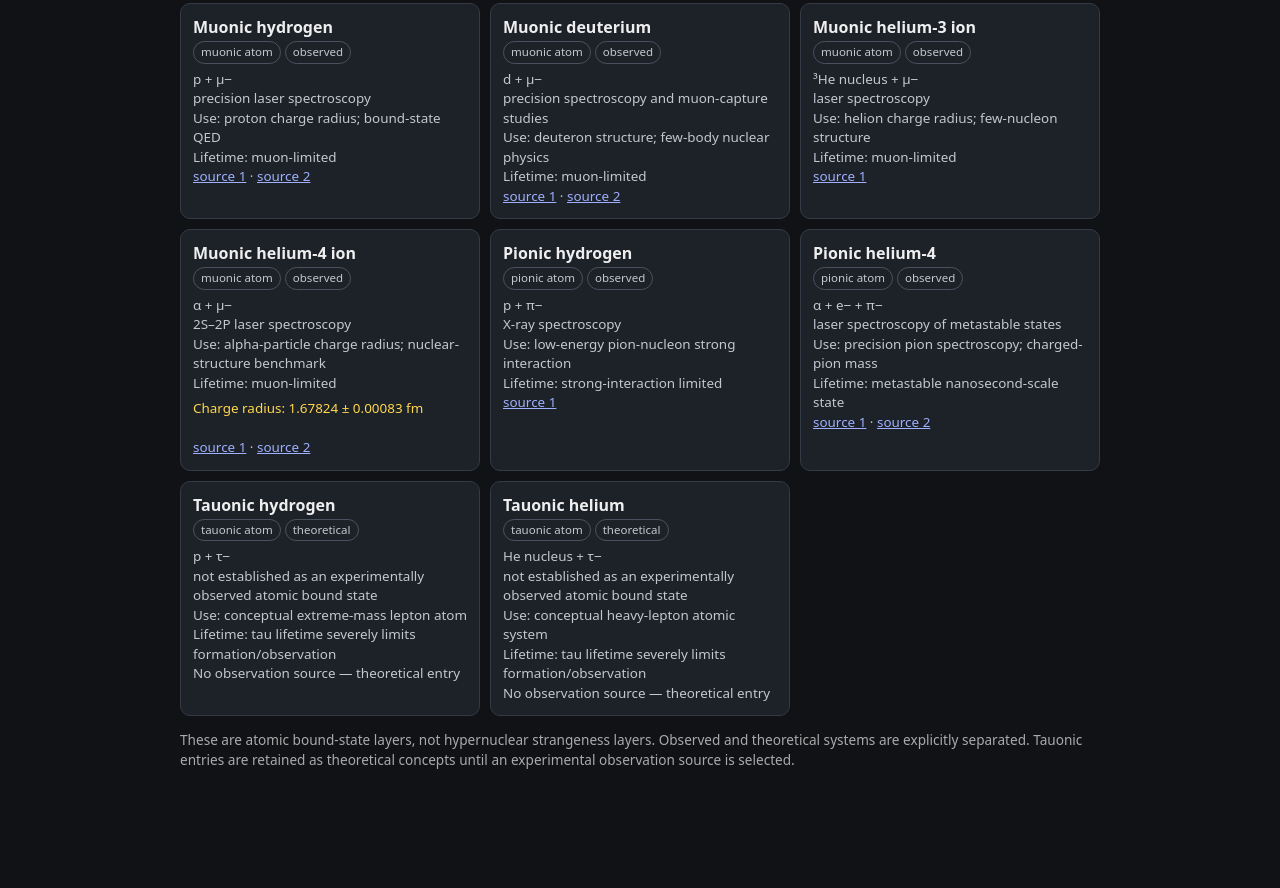
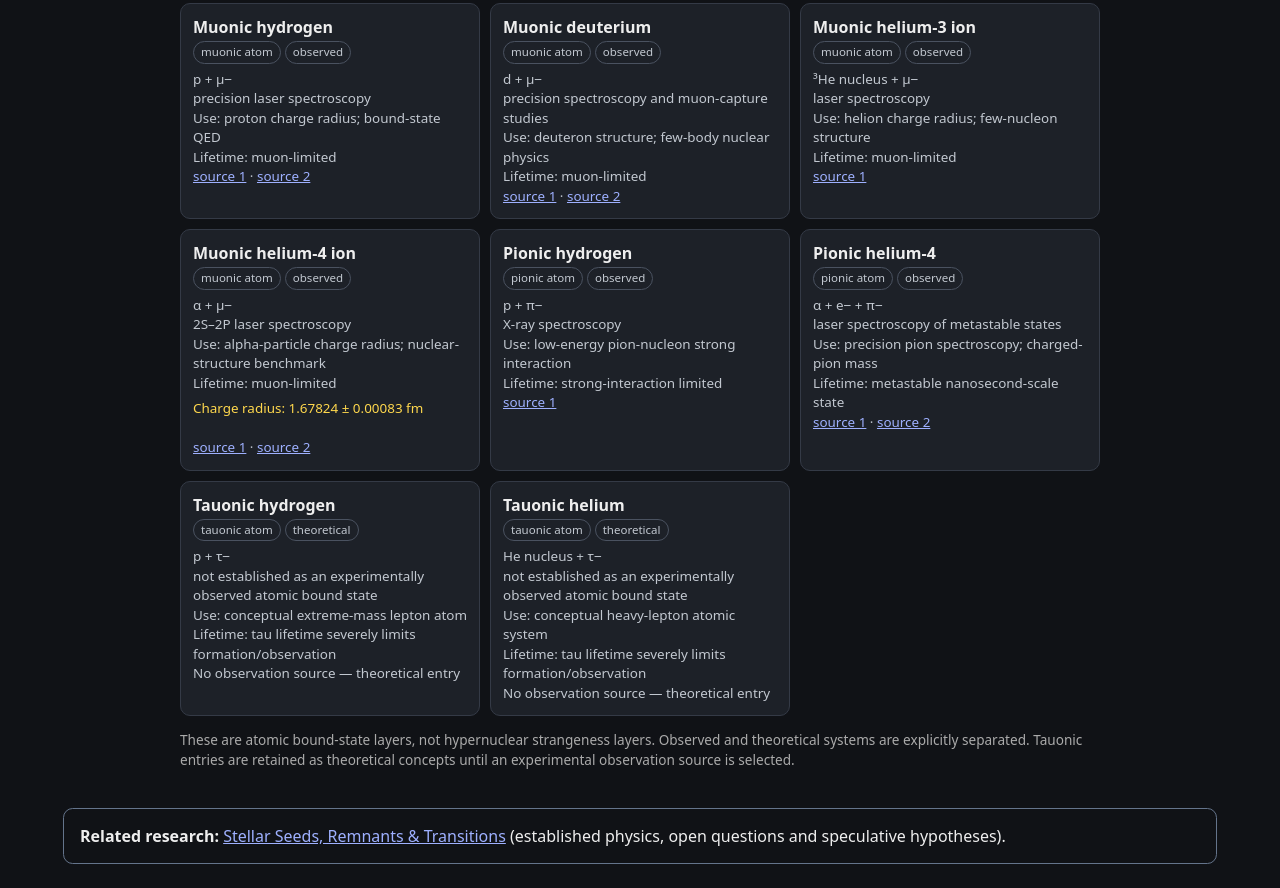
Before and after one commit to mardukasoka/chess-atlas, a plain HTML site: page experiments/nuclides/exotic-atoms.html in a window 1280 px wide. Shown: the part 718-1606 px from the top of the page. Before the commit the page ends 1502 px from the top, so only its background shows below. Drawn offline with Linux system fonts and the light colour scheme.

Commit message:
docs: link stellar seeds research from Atlas reference

```diff
--- a/experiments/nuclides/exotic-atoms.html
+++ b/experiments/nuclides/exotic-atoms.html
@@ -107,5 +107,5 @@ particleSelect.addEventListener("change",updateVisualizer);
 nucleusSelect.addEventListener("change",updateVisualizer);
 render();updateVisualizer();
 </script>
-</body>
+<aside aria-label="Related stellar research" style="margin:1.5rem auto;padding:1rem;max-width:70rem;border:1px solid #64748b;border-radius:.6rem"><strong>Related research:</strong> <a href="https://github.com/mardukasoka/universe/blob/main/docs/research/stellar-seeds.html">Stellar Seeds, Remnants &amp; Transitions</a> (established physics, open questions and speculative hypotheses).</aside></body>
 </html>
```
